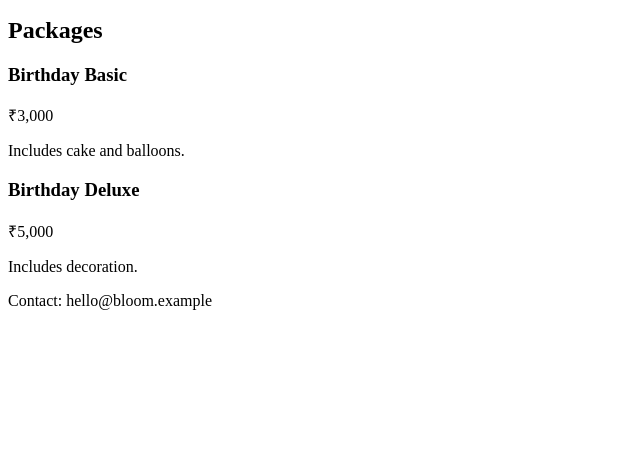
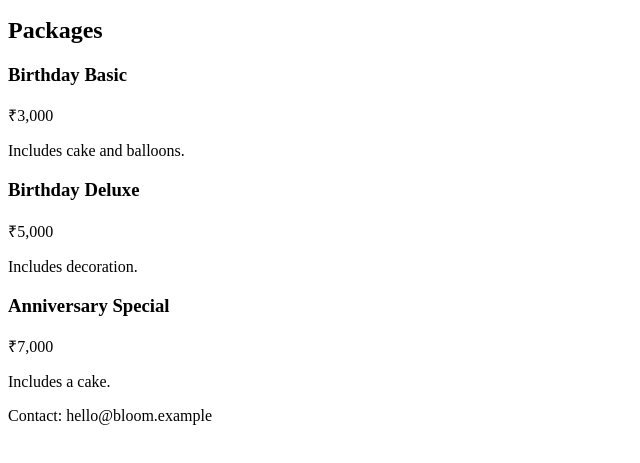
Before and after one commit to vyomkakkar0207-collab/lawm-pipeline-test, a website: page index.html in a window 1280 px wide. Shown: the part 101-564 px from the top of the page, without its empty margins (0-640 px from the left). Drawn offline with Linux system fonts and the light colour scheme.

Commit message:
AI task 62cf1ddb: Add an Anniversary Special package to the website. It costs
Co-authored-by: Local AI Website Manager <agent@localhost>

```diff
--- a/index.html
+++ b/index.html
@@ -21,6 +21,12 @@
         <p class="price">₹5,000</p>
         <p class="includes">Includes decoration.</p>
       </article>
+
+      <article class="package" data-package="anniversary-special">
+        <h3>Anniversary Special</h3>
+        <p class="price">₹7,000</p>
+        <p class="includes">Includes a cake.</p>
+      </article>
     </section>
 
     <footer>
```
